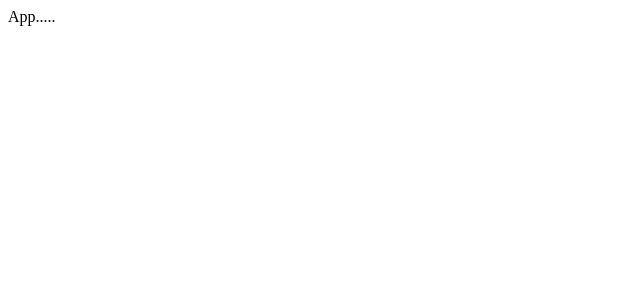
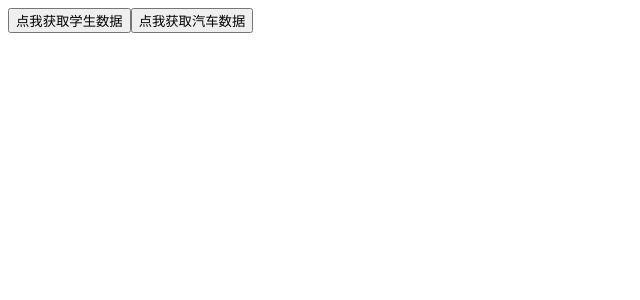
Before and after one commit to chenzhengqingzzz/react-staging, a React (Create React App) app: page / in a window 1280 px wide. Shown: the top 300 px of the page, without its empty margins (0-640 px from the left). Built offline with nearby package versions, Linux system fonts and the light colour scheme.

Commit message:
代理代码提交

```diff
--- a/src/App.jsx
+++ b/src/App.jsx
@@ -1,10 +1,27 @@
 import React, { Component } from 'react'
+import axios from 'axios'
 
 export default class App extends Component {
+
+	getStudentData = ()=>{
+		axios.get('http://localhost:3000/api1/students').then(
+			response => {console.log('成功了',response.data);},
+			error => {console.log('失败了',error);}
+		)
+	}
+
+	getCarData = ()=>{
+		axios.get('http://localhost:3000/api2/cars').then(
+			response => {console.log('成功了',response.data);},
+			error => {console.log('失败了',error);}
+		)
+	}
+
 	render() {
 		return (
 			<div>
-        App.....
+				<button onClick={this.getStudentData}>点我获取学生数据</button>
+				<button onClick={this.getCarData}>点我获取汽车数据</button>
 			</div>
 		)
 	}
```
Also changed, not shown: src/setupProxy.js (added, +16 -0 lines). Lines whose indentation alone changed are shown as unchanged.
